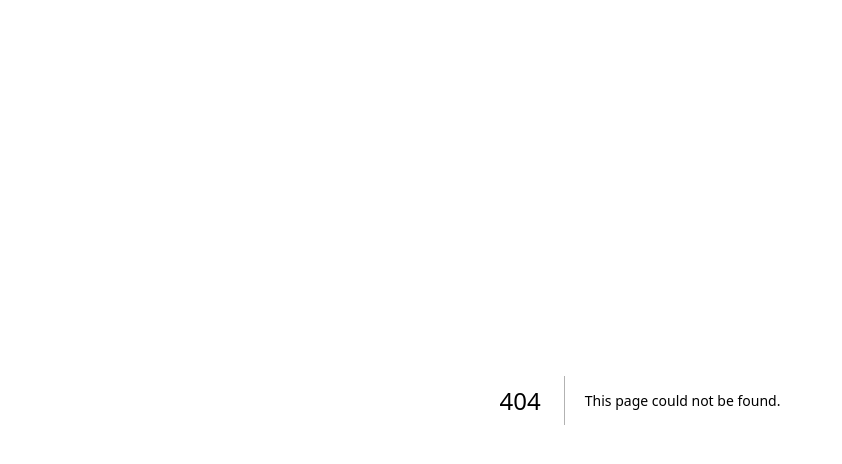
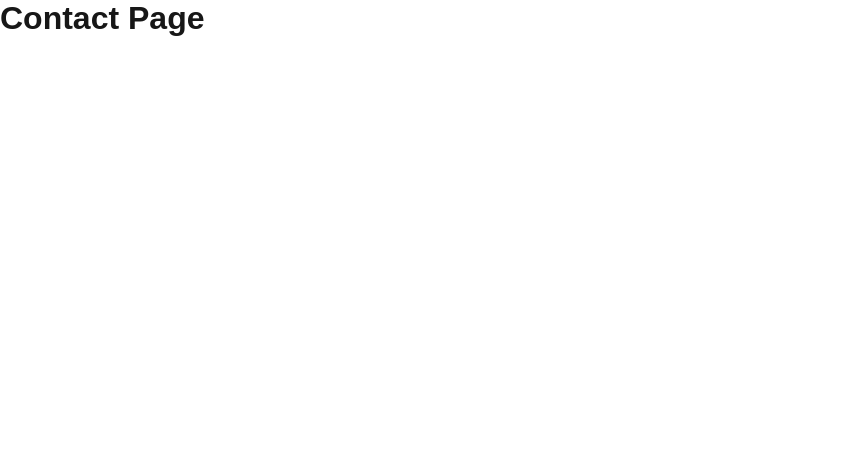
Before and after one commit to whitedog519/nextjs-tutorial, a Next.js app: page /contact in a window 1280 px wide. Before the commit this address had no page. Shown: the top 464 px of the page, without its empty margins (0-842 px from the left). Built offline with nearby package versions, Linux system fonts and the light colour scheme.

Commit message:
ルーティングに about と contact を追加

```diff
--- /dev/null
+++ b/app/about/page.tsx
@@ -0,0 +1,3 @@
+export default function About() {
+    return <h1>About Page</h1>
+}
--- /dev/null
+++ b/app/contact/page.tsx
@@ -0,0 +1,3 @@
+export default function Contact() {
+    return <h1>Contact Page</h1>;
+}
```
